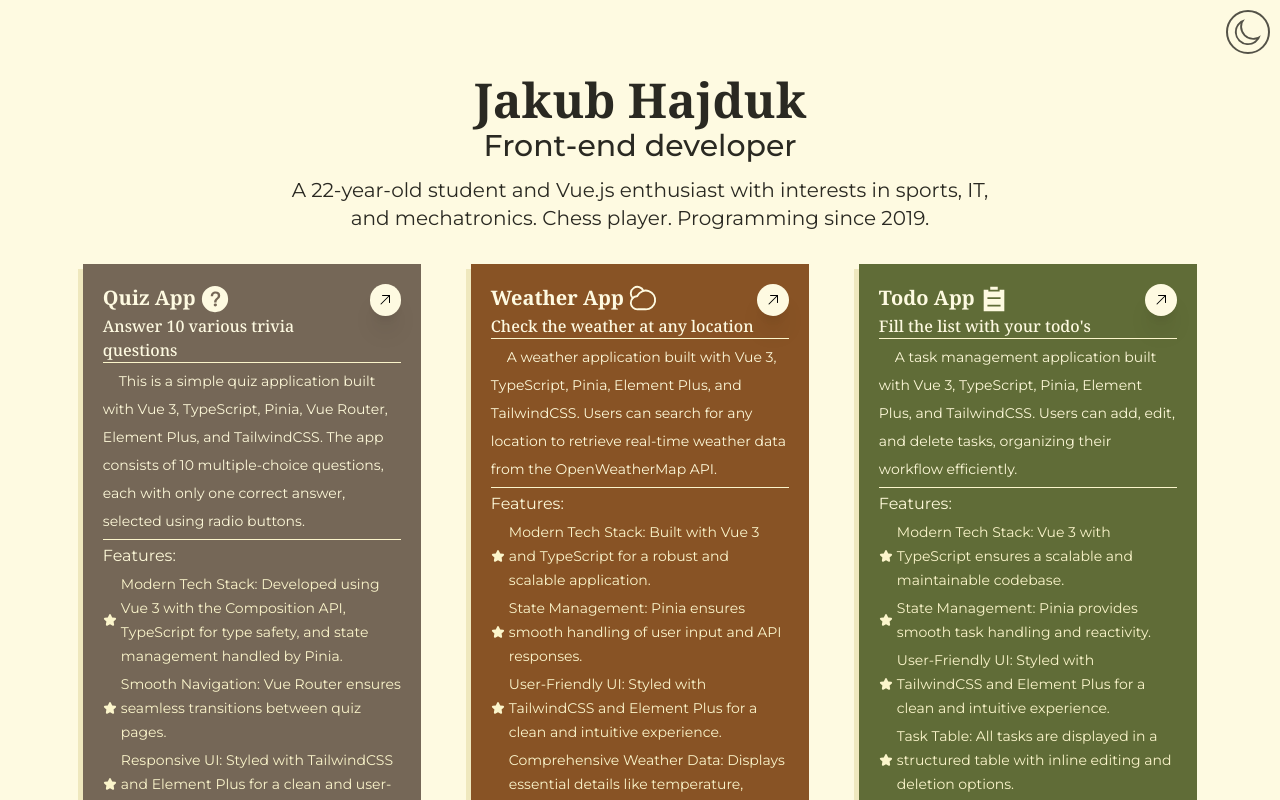
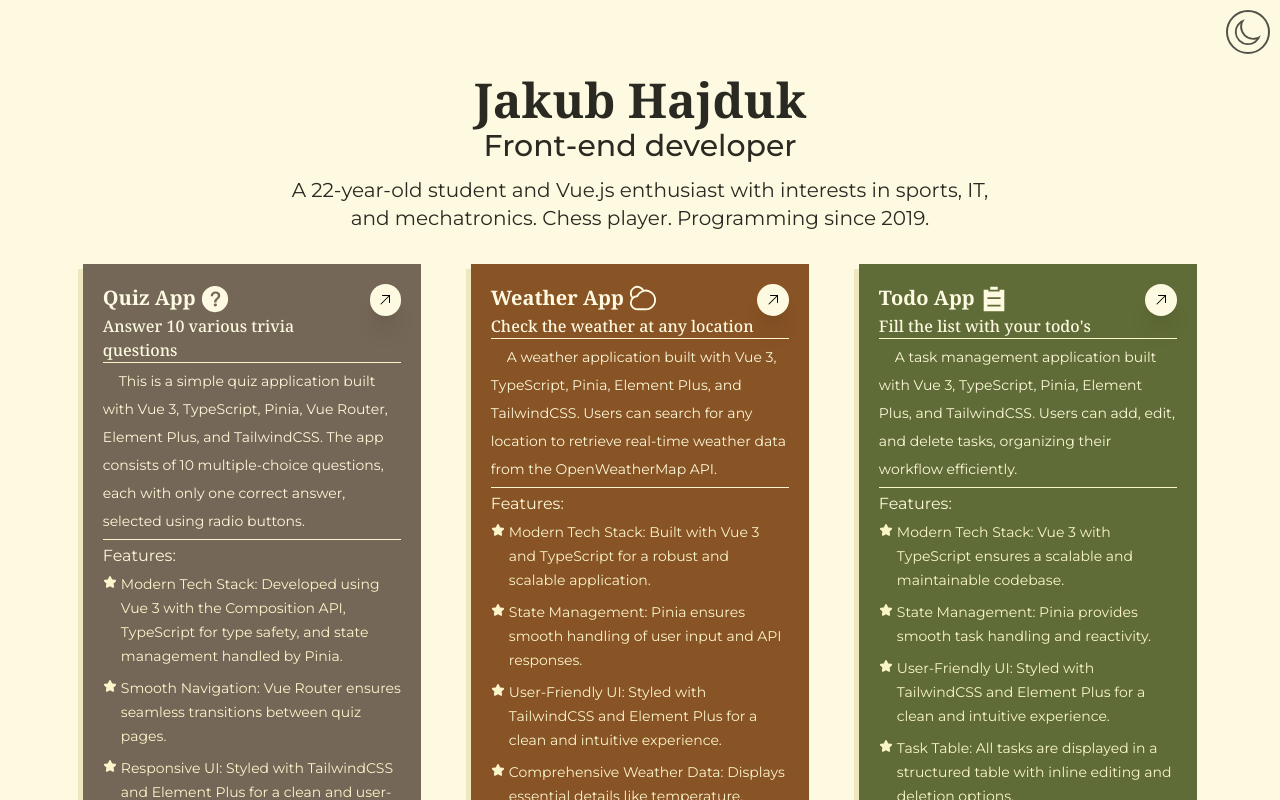
Before and after one commit to jakubhajduk53/portfolio-vue, a Vue app: page / in a window 1280 px wide. Shown: the top 800 px of the page. Built offline with nearby package versions, Linux system fonts and the light colour scheme.

Commit message:
feat: update bulletpoints

```diff
--- a/src/components/ProjectComponent.vue
+++ b/src/components/ProjectComponent.vue
@@ -49,7 +49,7 @@ defineProps<Project>();
       </p>
       <div
         v-for="feature in features"
-        class="flex items-center gap-1 text-xs/6 md:text-sm/6 text-description-tertiary dark:text-description-dark-tertiary"
+        class="flex items-baseline gap-1 mb-1 text-xs/6 md:text-sm/6 text-description-tertiary dark:text-description-dark-tertiary"
       >
         <el-icon><StarFilled /></el-icon>{{ feature }}
       </div>
```
